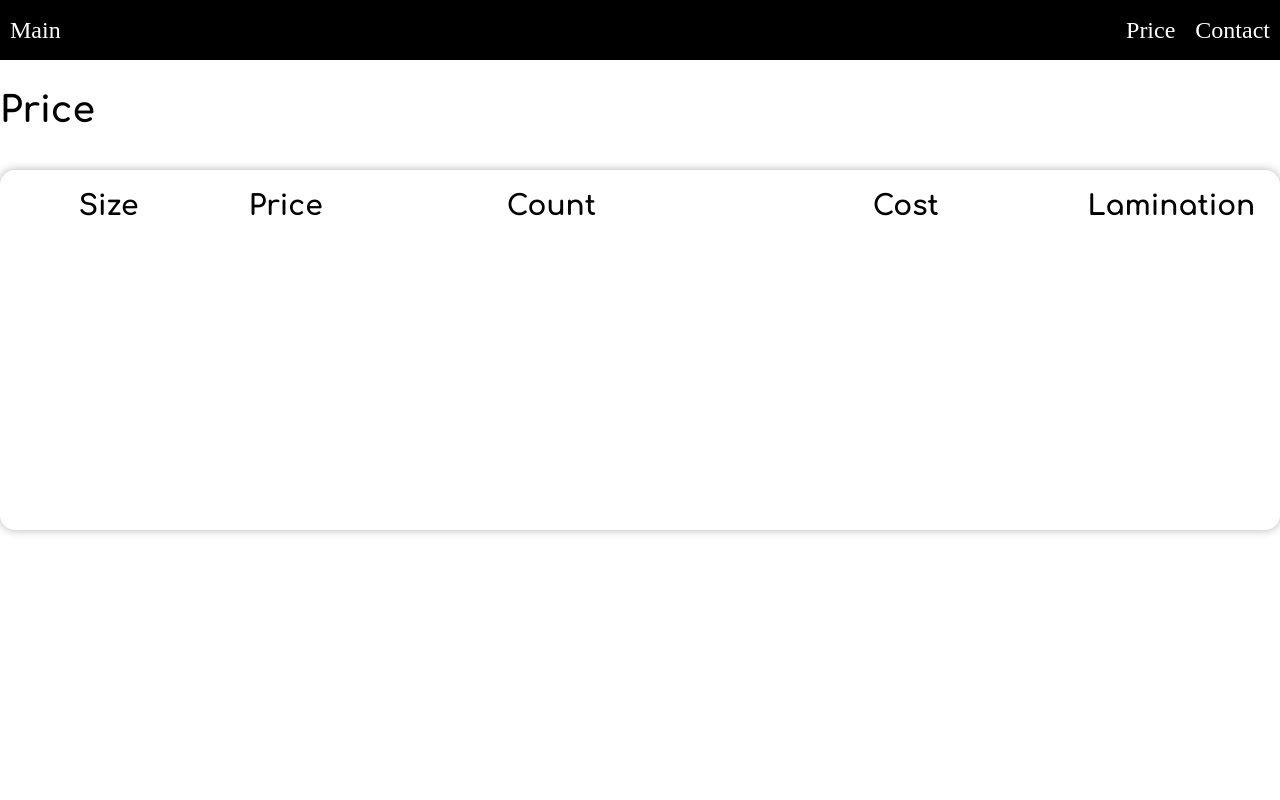
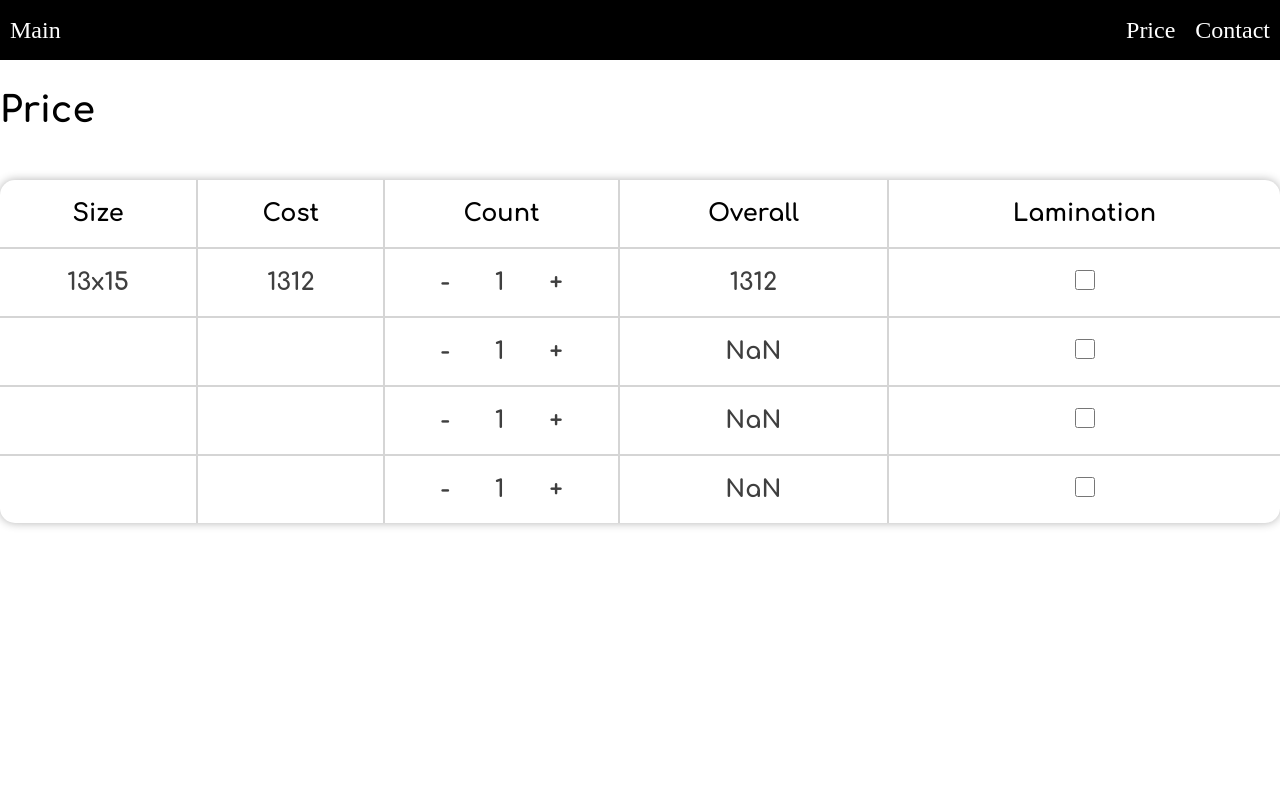
Before and after one commit to sssgen/photo-layout, a React (Create React App) app in the folder client/: page /price in a window 1280 px wide. Shown: the top 800 px of the page. Built offline with nearby package versions, Linux system fonts and the light colour scheme.

Commit message:
price table

```diff
--- /dev/null
+++ b/client/src/components/TableRow/TableRow.jsx
@@ -0,0 +1,38 @@
+import React, { useState,useEffect } from 'react';
+import './TableRow.scss'
+
+const TableRow = ({size, cost}) => {
+
+    const [count, setCount] = useState(1)
+    const [overall, setOverall] = useState(Number(count) * Number(cost));
+
+    useEffect(()=>{
+        setOverall(Number(count) * Number(cost))
+    }, [cost, count])
+
+    function counter(operation){
+        if(operation === "increment"){
+            setCount(count + 1);
+        }else if(operation === "decrement" && count > 1){
+            setCount(count - 1);
+        }
+    }
+
+    return (
+        <tr>
+            <td>{size}</td>
+            <td>{cost}</td>
+            <td>
+                <div className='counter'>
+                    <p onClick={() => {counter("decrement")}}>-</p>
+                        {count}
+                    <p onClick={() => {counter("increment")}}>+</p>
+                </div>
+            </td>
+            <td>{overall}</td>
+            <td><input type='checkbox'/></td>
+        </tr>
+    );
+};
+
+export default TableRow;
--- /dev/null
+++ b/client/src/components/TableRow/TableRow.scss
@@ -0,0 +1,8 @@
+p{
+    cursor: pointer;
+    user-select: none;
+}
+.counter{
+    display: flex;
+    justify-content: space-evenly;
+}
--- a/client/src/pages/Price/Price.jsx
+++ b/client/src/pages/Price/Price.jsx
@@ -1,28 +1,33 @@
 import React from 'react';
 import './Price.scss';
+import TableRow from '../../components/TableRow/TableRow';
 
 const Price = () => {
+
     return (
         <div className='container'>
             <div className='priceBlock'>
                 <h2>Price</h2>
-                <div className='priceConstructor'>
-                    <div className='size'>
-                        <h3>Size</h3>
-                    </div>
-                    <div className='price'>
-                        <h3>Price</h3>
-                    </div>
-                    <div className='count'>
-                        <h3>Count</h3>
-                    </div>
-                    <div className='cost'>
-                        <h3>Cost</h3>
-                    </div>
-                    <div className='lamination'>
-                        <h3>Lamination</h3>
-                    </div>
-                </div>
+                <table>
+                    <thead>
+                        <tr>
+                            <th>Size</th>
+                            <th>Cost</th>
+                            <th>Count</th>
+                            <th>Overall</th>
+                            <th>Lamination</th>
+                        </tr>
+                    </thead>
+                    <tbody>
+                        <TableRow
+                            size={"13x15"}
+                            cost={1312}
+                        />
+                        <TableRow />
+                        <TableRow />
+                        <TableRow />
+                    </tbody>
+                </table>
             </div>
         </div>
     );
--- a/client/src/pages/Price/Price.scss
+++ b/client/src/pages/Price/Price.scss
@@ -17,16 +17,38 @@
     display: flex;
     flex-direction: column;
 }
-.priceConstructor {
-    margin-top: 40px;
-    display: grid;
-    justify-items: center;
+table{
+    margin-top: 50px;
     border-radius: 15px;
+    border-collapse: collapse;
+
     box-shadow: 0px 0px 10px rgba(0, 0, 0, 0.3);
-    padding: 20px;
 
-    grid-template-columns: repeat(2, 1fr) repeat(2, 2fr) 1fr;
-    grid-template-rows: repeat(10, 1fr);
-    grid-column-gap: 0px;
-    grid-row-gap: 0px;
+    width: 100%;
+    th, td{
+        border: 2px solid rgba(159, 159, 159, 0.433);
+        padding: 20px 10px;
+        text-align: center;
+
+        border-bottom: none;
+        &:last-child{
+            border-right: none;
+        }
+        &:first-child{
+            border-left: none;
+        }
+    }
+    th{
+        border-top: none;
+    }
+    td{
+        color: rgb(63, 63, 63);
+    }
+    tr{
+        input{
+            height: 20px;
+            width: 20px;
+            cursor: pointer;
+        }
+    }
 }
```
